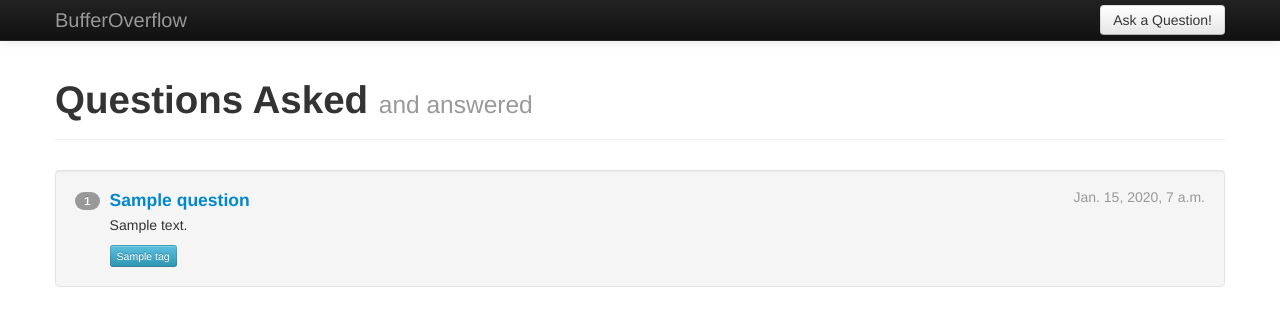
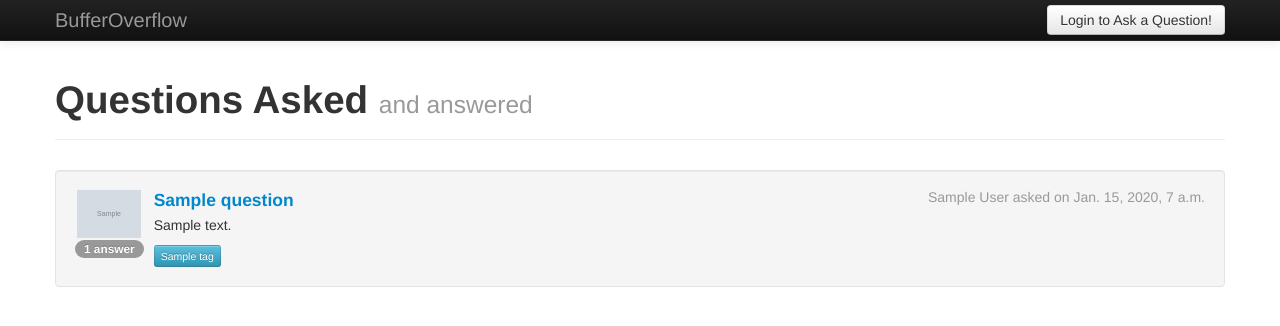
Before and after one commit to edufelipe/bufferoverflow, a Django app: page / in a window 1280 px wide. Shown: the top 326 px of the page. Run offline with Django 3.2, Linux system fonts and the light colour scheme; tables that the repository leaves empty hold one stand-in row (values such as "Sample post"); grey boxes marked "Sample" are stand-in pictures.

Commit message:
Associate Question with User who asked it
Require the user to be logged-in in order to ask a question.
Display the user's avatar on question listing.

```diff
--- a/question/models.py
+++ b/question/models.py
@@ -1,8 +1,10 @@
+from django.conf import settings
 from django.db import models
 
 
 class Question(models.Model):
     """Represents a question someone asked."""
+    user = models.ForeignKey(settings.AUTH_USER_MODEL)
     title = models.CharField(max_length=256)
     content = models.TextField()
     date_created = models.DateTimeField(auto_now_add=True)
--- a/question/views.py
+++ b/question/views.py
@@ -1,6 +1,7 @@
 from django.contrib import messages
 from django.template.response import TemplateResponse
 from django.shortcuts import redirect
+from django.contrib.auth.decorators import login_required
 
 from .models import Question, Answer
 from .forms import QuestionForm, AnswerForm
@@ -37,11 +38,13 @@ def tagged(request, tag):
     })
 
 
+@login_required
 def ask(request):
     form = QuestionForm()
 
     if request.method == 'POST':
-        form = QuestionForm(request.POST)
+        form = QuestionForm(request.POST,
+            instance=Question(user=request.user))
         if form.is_valid():
             form.save()
             messages.add_message(request, messages.SUCCESS,
--- a/templates/base.html
+++ b/templates/base.html
@@ -10,7 +10,13 @@
     <div class="container">
       <a class="brand" href="/">BufferOverflow</a>
       <form class="navbar-form pull-right">
+      {% if user.is_authenticated %}
         <a href="{% url 'ask' %}" class="btn">Ask a Question!</a>
+      {% else %}
+      <a href="{% url 'socialauth_begin' 'google-oauth2' %}" class='btn'>
+        Login to Ask a Question!
+      </a>
+      {% endif %}
       </form>
     </div>
   </div>
--- a/templates/question/list.html
+++ b/templates/question/list.html
@@ -4,14 +4,24 @@
 {% for question in questions %}
   <div class="media well">
     <a class="pull-left" href="#">
-      <span class="badge">{{ question.answer_set.count }}</span>
+      <img class="media-object" src="{{ question.user.avatar.url }}"
+           style="margin: auto; width: 64px;">
+      <span class="badge" style="text-align: center;">
+    {% with question.answer_set.count as answers %}
+      {% if not answers %}
+        No answers
+      {% else %}
+        {{ answers }} answer{{ answers|pluralize }}
+      {% endif %}
+    {% endwith %}
+      </span>
     </a>
     <div class="media-body">
       <h4 class="media-heading">
+        <small class="pull-right">
+          {{ question.user.name }} asked on {{ question.date_created }}
+        </small>
         <a href="{% url 'detail' question.id %}">{{ question.title }}</a>
-        <small class="pull-right">
-          {{ question.date_created }}
-        </small>
       </h4>
       {{ question.content|linebreaks }}
     {% for tag in question.tag_set.all %}
```
